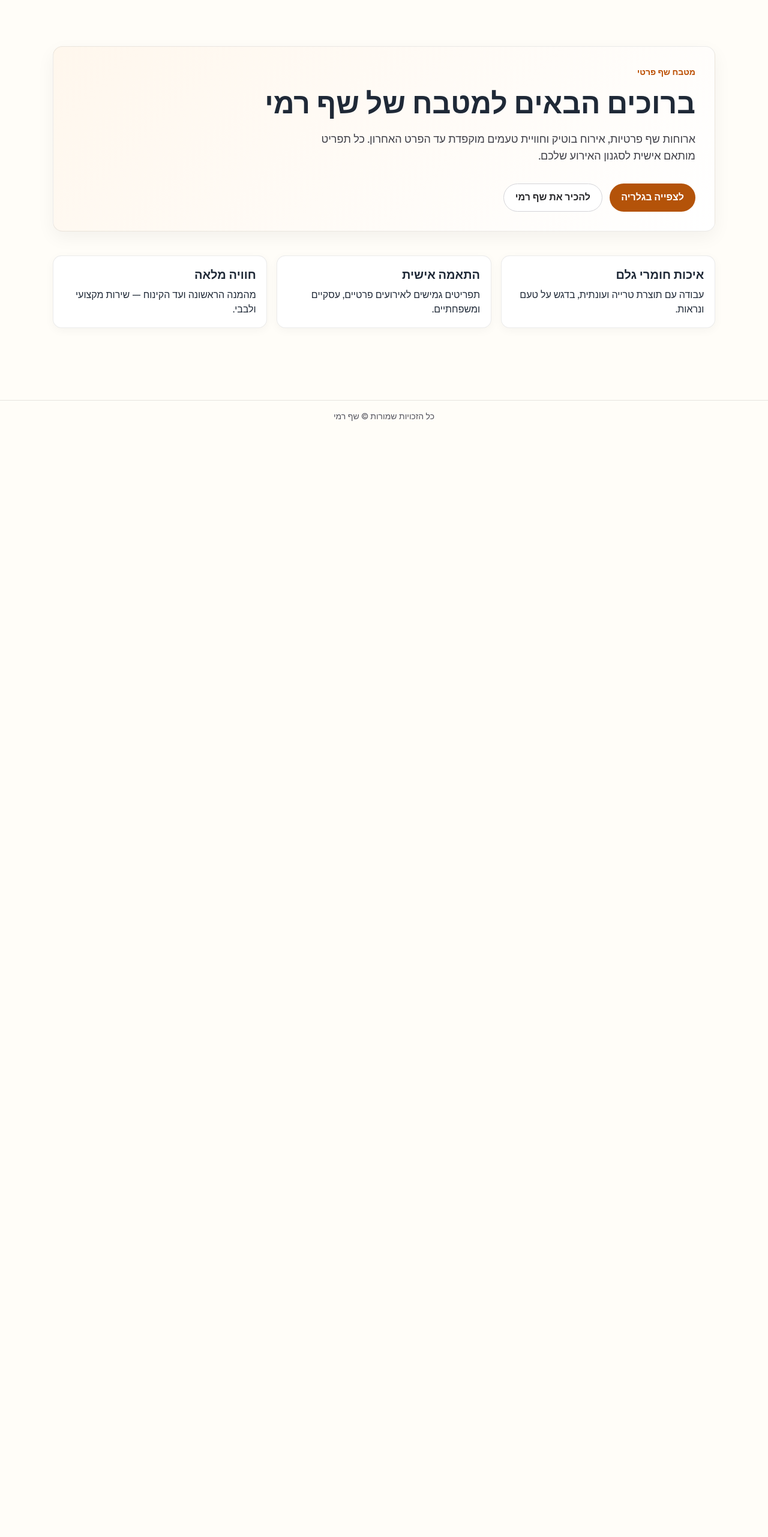
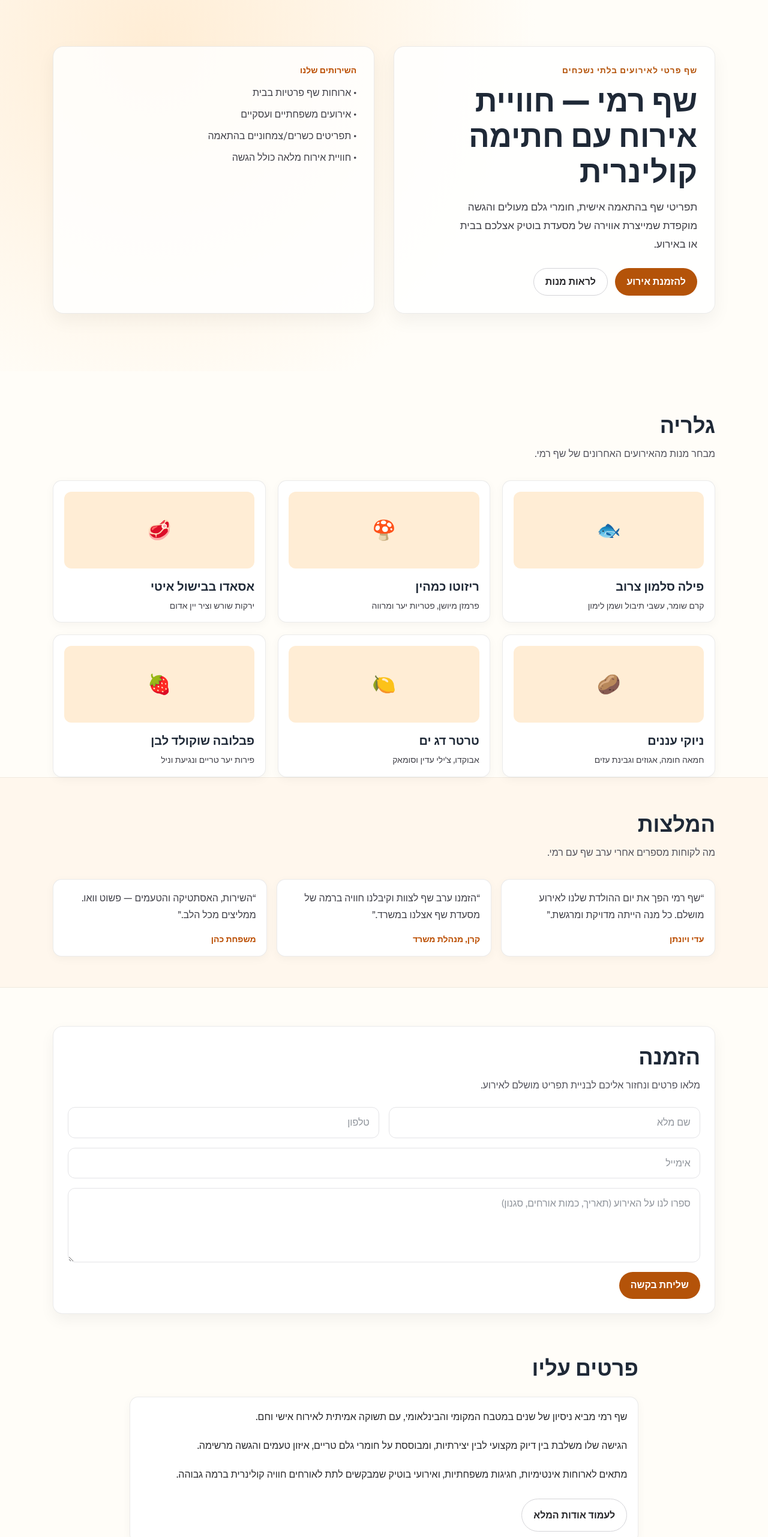
Before and after one commit to NoamBar-Av/chef-rami, a Next.js app: page / in a window 1280 px wide. Shown: the part 80-2643 px from the top of the page at 60% size. Before the commit the page ends 800 px from the top, so only its background shows below. Built offline with nearby package versions, Linux system fonts and the light colour scheme.

Commit message:
Upgrade homepage design with hero gallery testimonials booking and about

```diff
--- a/app/globals.css
+++ b/app/globals.css
@@ -23,6 +23,63 @@ body {
   background: var(--background);
   color: var(--foreground);
   font-family: var(--font-geist-sans), Arial, Helvetica, sans-serif;
+}
+
+.hero-shell {
+  background: radial-gradient(circle at 20% 15%, #ffedd5 0%, #fffdf8 55%);
+}
+
+.hero-content,
+.hero-highlight {
+  border: 1px solid rgba(0, 0, 0, 0.08);
+  border-radius: 1.1rem;
+  background: rgba(255, 255, 255, 0.82);
+  padding: 1.8rem;
+  box-shadow: 0 12px 30px rgba(0, 0, 0, 0.05);
+}
+
+.hero-kicker {
+  margin-bottom: 0.75rem;
+  color: #b45309;
+  font-size: 0.85rem;
+  font-weight: 700;
+  letter-spacing: 0.08em;
+  text-transform: uppercase;
+}
+
+.hero-title {
+  margin-bottom: 0.9rem;
+  font-size: clamp(2rem, 4vw, 3.4rem);
+  line-height: 1.15;
+  font-weight: 800;
+}
+
+.hero-text {
+  margin-bottom: 1.5rem;
+  max-width: 36ch;
+  color: #3f3f46;
+  font-size: 1.07rem;
+  line-height: 1.8;
+}
+
+.section-wrap {
+  padding-top: 4rem;
+}
+
+.section-muted {
+  background: #fff7ed;
+  border-block: 1px solid rgba(0, 0, 0, 0.06);
+  padding-block: 3.2rem;
+}
+
+.section-title {
+  font-size: clamp(1.8rem, 3vw, 2.25rem);
+  font-weight: 800;
+}
+
+.section-subtitle {
+  margin-top: 0.5rem;
+  color: #52525b;
 }
 
 .nav-link {
@@ -89,3 +146,26 @@ body {
   background: #ffedd5;
   font-size: 2rem;
 }
+
+.booking-card {
+  border: 1px solid rgba(0, 0, 0, 0.08);
+  border-radius: 1rem;
+  background: #ffffff;
+  padding: 1.5rem;
+  box-shadow: 0 10px 24px rgba(0, 0, 0, 0.05);
+}
+
+.form-input {
+  width: 100%;
+  border: 1px solid #e4e4e7;
+  border-radius: 0.75rem;
+  background: #fff;
+  padding: 0.8rem 0.95rem;
+  outline: none;
+  transition: border-color 0.2s ease, box-shadow 0.2s ease;
+}
+
+.form-input:focus {
+  border-color: #f59e0b;
+  box-shadow: 0 0 0 3px rgba(245, 158, 11, 0.16);
+}
--- a/app/page.tsx
+++ b/app/page.tsx
@@ -1,42 +1,175 @@
 import Link from "next/link";
+
+const galleryItems = [
+  {
+    title: "פילה סלמון צרוב",
+    subtitle: "קרם שומר, עשבי תיבול ושמן לימון",
+    icon: "🐟",
+  },
+  {
+    title: "ריזוטו כמהין",
+    subtitle: "פרמזן מיושן, פטריות יער ומרווה",
+    icon: "🍄",
+  },
+  {
+    title: "אסאדו בבישול איטי",
+    subtitle: "ירקות שורש וציר יין אדום",
+    icon: "🥩",
+  },
+  {
+    title: "ניוקי עננים",
+    subtitle: "חמאה חומה, אגוזים וגבינת עזים",
+    icon: "🥔",
+  },
+  {
+    title: "טרטר דג ים",
+    subtitle: "אבוקדו, צ'ילי עדין וסומאק",
+    icon: "🍋",
+  },
+  {
+    title: "פבלובה שוקולד לבן",
+    subtitle: "פירות יער טריים ונגיעת וניל",
+    icon: "🍓",
+  },
+];
+
+const testimonials = [
+  {
+    name: "עדי ויונתן",
+    text: "שף רמי הפך את יום ההולדת שלנו לאירוע מושלם. כל מנה הייתה מדויקת ומרגשת.",
+  },
+  {
+    name: "קרן, מנהלת משרד",
+    text: "הזמנו ערב שף לצוות וקיבלנו חוויה ברמה של מסעדת שף אצלנו במשרד.",
+  },
+  {
+    name: "משפחת כהן",
+    text: "השירות, האסתטיקה והטעמים — פשוט וואו. ממליצים מכל הלב.",
+  },
+];
 
 export default function Home() {
   return (
-    <section className="mx-auto w-full max-w-6xl px-6 py-16 sm:py-24">
-      <div className="hero-card">
-        <p className="mb-3 text-sm font-semibold text-amber-700">מטבח שף פרטי</p>
-        <h1 className="mb-4 text-4xl font-bold leading-tight sm:text-5xl">
-          ברוכים הבאים למטבח של שף רמי
-        </h1>
-        <p className="mb-8 max-w-2xl text-lg text-zinc-700">
-          ארוחות שף פרטיות, אירוח בוטיק וחוויית טעמים מוקפדת עד הפרט האחרון.
-          כל תפריט מותאם אישית לסגנון האירוע שלכם.
-        </p>
+    <>
+      <section id="hero" className="hero-shell">
+        <div className="mx-auto grid w-full max-w-6xl gap-8 px-6 py-16 md:grid-cols-2 md:py-24">
+          <div className="hero-content">
+            <p className="hero-kicker">שף פרטי לאירועים בלתי נשכחים</p>
+            <h1 className="hero-title">שף רמי — חוויית אירוח עם חתימה קולינרית</h1>
+            <p className="hero-text">
+              תפריטי שף בהתאמה אישית, חומרי גלם מעולים והגשה מוקפדת שמייצרת
+              אווירה של מסעדת בוטיק אצלכם בבית או באירוע.
+            </p>
+            <div className="flex flex-wrap gap-3">
+              <a href="#booking" className="btn btn-primary">
+                להזמנת אירוע
+              </a>
+              <a href="#gallery" className="btn btn-secondary">
+                לראות מנות
+              </a>
+            </div>
+          </div>
 
-        <div className="flex flex-wrap gap-3">
-          <Link href="/gallery" className="btn btn-primary">
-            לצפייה בגלריה
-          </Link>
-          <Link href="/about" className="btn btn-secondary">
-            להכיר את שף רמי
-          </Link>
+          <div className="hero-highlight">
+            <p className="text-sm font-semibold text-amber-700">השירותים שלנו</p>
+            <ul className="mt-4 space-y-3 text-zinc-700">
+              <li>• ארוחות שף פרטיות בבית</li>
+              <li>• אירועים משפחתיים ועסקיים</li>
+              <li>• תפריטים כשרים/צמחוניים בהתאמה</li>
+              <li>• חוויית אירוח מלאה כולל הגשה</li>
+            </ul>
+          </div>
         </div>
-      </div>
+      </section>
 
-      <div className="mt-10 grid gap-4 sm:grid-cols-3">
-        <article className="feature-card">
-          <h2 className="mb-2 text-xl font-semibold">איכות חומרי גלם</h2>
-          <p>עבודה עם תוצרת טרייה ועונתית, בדגש על טעם ונראות.</p>
-        </article>
-        <article className="feature-card">
-          <h2 className="mb-2 text-xl font-semibold">התאמה אישית</h2>
-          <p>תפריטים גמישים לאירועים פרטיים, עסקיים ומשפחתיים.</p>
-        </article>
-        <article className="feature-card">
-          <h2 className="mb-2 text-xl font-semibold">חוויה מלאה</h2>
-          <p>מהמנה הראשונה ועד הקינוח — שירות מקצועי ולבבי.</p>
-        </article>
-      </div>
-    </section>
+      <section id="gallery" className="section-wrap">
+        <div className="mx-auto w-full max-w-6xl px-6">
+          <h2 className="section-title">גלריה</h2>
+          <p className="section-subtitle">מבחר מנות מהאירועים האחרונים של שף רמי.</p>
+
+          <div className="mt-8 grid gap-5 sm:grid-cols-2 lg:grid-cols-3">
+            {galleryItems.map((item) => (
+              <article key={item.title} className="dish-card">
+                <div className="dish-image" aria-hidden>
+                  {item.icon}
+                </div>
+                <h3 className="mt-4 text-xl font-semibold">{item.title}</h3>
+                <p className="mt-2 text-sm text-zinc-700">{item.subtitle}</p>
+              </article>
+            ))}
+          </div>
+        </div>
+      </section>
+
+      <section id="testimonials" className="section-wrap section-muted">
+        <div className="mx-auto w-full max-w-6xl px-6">
+          <h2 className="section-title">המלצות</h2>
+          <p className="section-subtitle">מה לקוחות מספרים אחרי ערב שף עם רמי.</p>
+
+          <div className="mt-8 grid gap-4 md:grid-cols-3">
+            {testimonials.map((item) => (
+              <blockquote key={item.name} className="feature-card">
+                <p className="leading-7 text-zinc-700">“{item.text}”</p>
+                <footer className="mt-4 text-sm font-semibold text-amber-700">
+                  {item.name}
+                </footer>
+              </blockquote>
+            ))}
+          </div>
+        </div>
+      </section>
+
+      <section id="booking" className="section-wrap">
+        <div className="mx-auto w-full max-w-6xl px-6">
+          <div className="booking-card">
+            <div>
+              <h2 className="section-title">הזמנה</h2>
+              <p className="section-subtitle">
+                מלאו פרטים ונחזור אליכם לבניית תפריט מושלם לאירוע.
+              </p>
+            </div>
+
+            <form className="mt-6 grid gap-4 sm:grid-cols-2">
+              <input className="form-input" placeholder="שם מלא" />
+              <input className="form-input" placeholder="טלפון" />
+              <input className="form-input sm:col-span-2" placeholder="אימייל" />
+              <textarea
+                className="form-input sm:col-span-2"
+                rows={4}
+                placeholder="ספרו לנו על האירוע (תאריך, כמות אורחים, סגנון)"
+              />
+              <button type="button" className="btn btn-primary w-fit">
+                שליחת בקשה
+              </button>
+            </form>
+          </div>
+        </div>
+      </section>
+
+      <section id="about" className="section-wrap pb-20">
+        <div className="mx-auto w-full max-w-4xl px-6">
+          <h2 className="section-title">פרטים עליו</h2>
+          <div className="feature-card mt-5 space-y-4 leading-8 text-zinc-800">
+            <p>
+              שף רמי מביא ניסיון של שנים במטבח המקומי והבינלאומי, עם תשוקה אמיתית
+              לאירוח אישי וחם.
+            </p>
+            <p>
+              הגישה שלו משלבת בין דיוק מקצועי לבין יצירתיות, ומבוססת על חומרי גלם
+              טריים, איזון טעמים והגשה מרשימה.
+            </p>
+            <p>
+              מתאים לארוחות אינטימיות, חגיגות משפחתיות, ואירועי בוטיק שמבקשים לתת
+              לאורחים חוויה קולינרית ברמה גבוהה.
+            </p>
+            <div className="pt-2">
+              <Link href="/about" className="btn btn-secondary">
+                לעמוד אודות המלא
+              </Link>
+            </div>
+          </div>
+        </div>
+      </section>
+    </>
   );
 }
```
